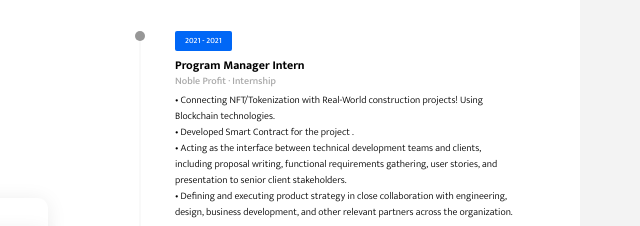
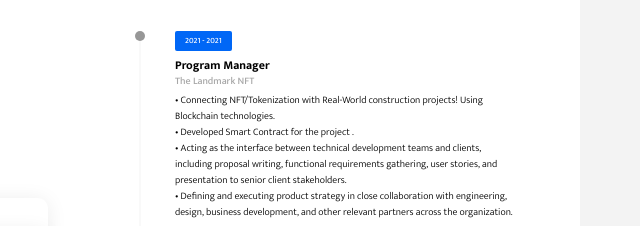
Before and after one commit to RamiDebbas/RamiDebbas.github.io, a website: page index.html in a window 1280 px wide. Shown: the part 321-547 px from the top of the page, 640-1280 px from the left. Drawn offline with Linux system fonts and the light colour scheme.

Commit message:
Update index.html

```diff
--- a/index.html
+++ b/index.html
@@ -160,8 +160,8 @@
                         <ul class="time-line">
 <li class="time-line-item">
                                 <span class="badge badge-primary">2021 - 2021</span>
-                                <h6 class="time-line-item-title">Program Manager Intern</h6>
-                                <p class="time-line-item-subtitle">Noble Profit · Internship</p>
+                                <h6 class="time-line-item-title">Program Manager </h6>
+                                <p class="time-line-item-subtitle">The Landmark NFT </p>
                                 <p class="time-line-item-content">
                                     • Connecting NFT/Tokenization with Real-World construction projects! Using Blockchain technologies. <br>
                                     • Developed Smart Contract for the project . <br>
```
